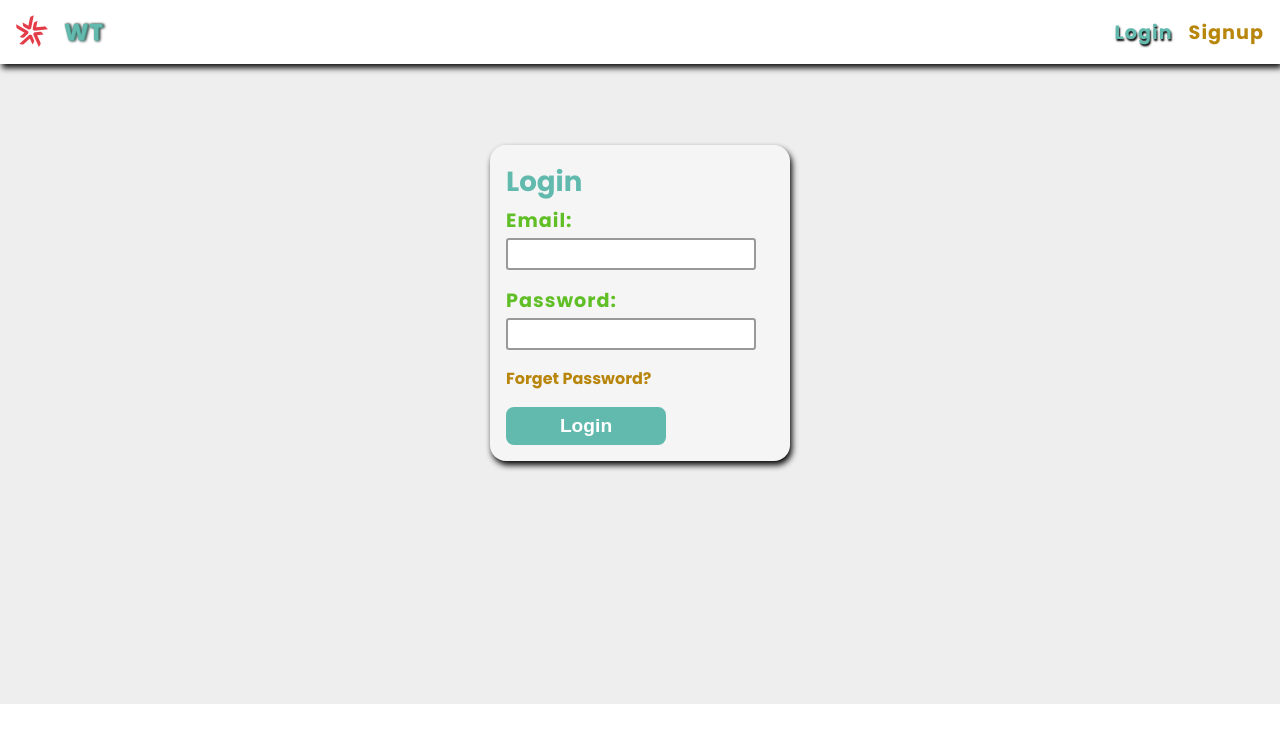
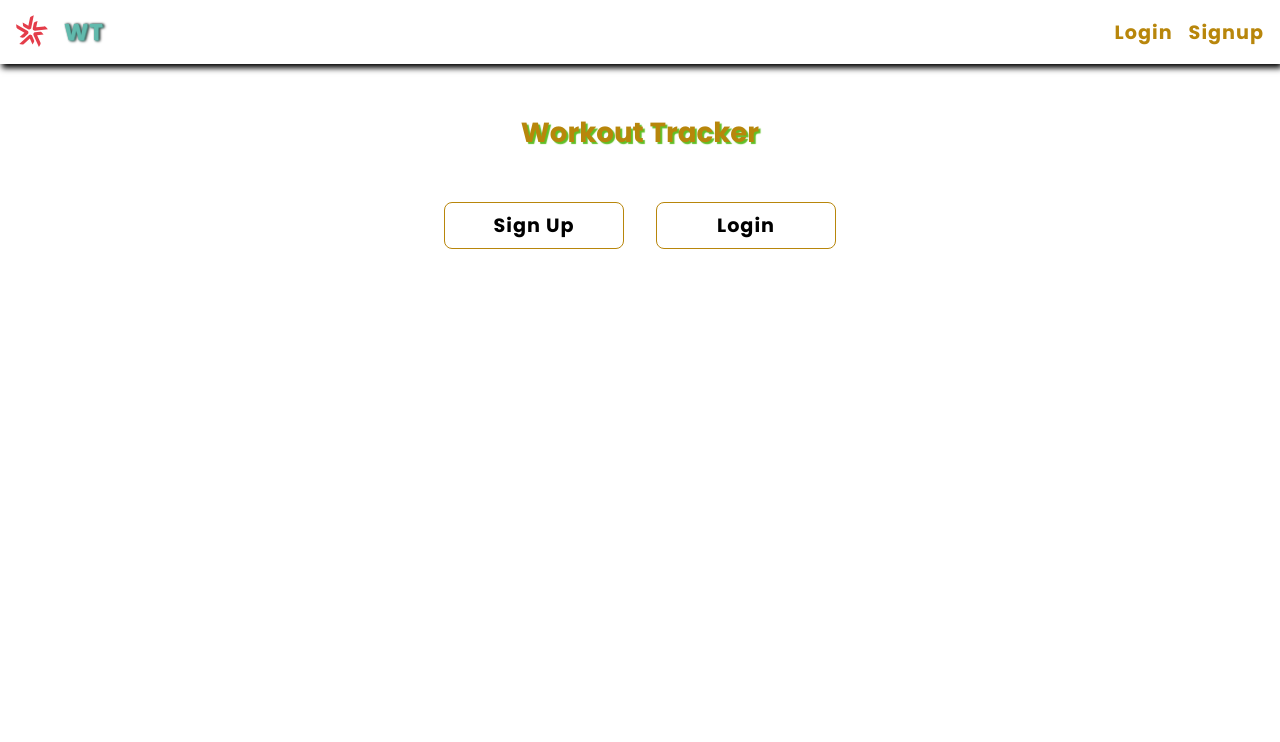
Before and after one commit to sameerahmed976/workout-frontend, a React (Vite) app: page / in a window 1280 px wide. Before the commit this address led to /login. Shown: the top 742 px of the page. Built offline with nearby package versions, Linux system fonts and the light colour scheme.

Commit message:
added the default page

```diff
--- a/src/App.jsx
+++ b/src/App.jsx
@@ -9,7 +9,7 @@ import useAuthContext from "./Hooks/AuthContext";
 import AboutMe from "./components/Pages/AboutMe";
 import ForgetPassword from "./components/Pages/ForgetPassword";
 import NewPassword from "./components/Pages/NewPassword";
-
+import DefaultPage from "./components/Pages/DefaultPage";
 const App = () => {
   const { user } = useAuthContext();
 
@@ -18,7 +18,7 @@ const App = () => {
       <BrowserRouter>
         <Routes>
           <Route path="/" element={<Layout />}>
-            <Route index element={user ? <Home /> : <Navigate to="/login" />} />
+            <Route index element={<DefaultPage />} />
             <Route
               path="/aboutMe"
               element={user ? <AboutMe /> : <Navigate to="/" />}
@@ -32,6 +32,10 @@ const App = () => {
               path="/login"
               element={!user ? <Login /> : <Navigate to="/" />}
             />
+            <Route
+              path="/home"
+              element={!user ? <Home /> : <Navigate to="/" />}
+            />
             <Route path="/forgetPassword" element={<ForgetPassword />} />
             <Route path="*" element={<Error />} />
           </Route>
--- a/src/App.scss
+++ b/src/App.scss
@@ -436,6 +436,30 @@ p {
   }
 }
 
+.default__title {
+  text-align: center;
+  padding: 3rem 0;
+  color: var(--primary-color);
+  font-size: var(--font-size-h3);
+  text-shadow: 2px 2px 1px var(--btn-color);
+}
+
+.btn__group {
+  display: flex;
+  justify-content: center;
+  flex-wrap: wrap;
+gap: 2rem;
+  .btn {
+    text-align: center;
+    width: 180px;
+    transition: var(--transition-8);
+    margin: 0;
+    &:hover {
+      color: white;
+    }
+  }
+}
+
 @media (min-width: 600px) {
   .about__login {
     max-width: 500px;
--- /dev/null
+++ b/src/components/Pages/DefaultPage.jsx
@@ -0,0 +1,23 @@
+import React from "react";
+import { Link } from "react-router-dom";
+
+const DefaultPage = () => {
+  return (
+    <>
+      <main>
+        <h2 className="default__title">Workout Tracker</h2>
+
+        <div className="btn__group">
+          <Link to="/signup" className="btn">
+            Sign up
+          </Link>
+          <Link to="/login" className="btn">
+            Login
+          </Link>
+        </div>
+      </main>
+    </>
+  );
+};
+
+export default DefaultPage;
--- a/src/components/Pages/Home.jsx
+++ b/src/components/Pages/Home.jsx
@@ -12,6 +12,9 @@ const Home = () => {
   const { user } = useAuthContext();
   // console.log(`* ~ file: Home.jsx:9 ~ Home ~ user`, user);
   const { workouts, dispatch } = useWorkouts();
+
+
+
 
   const handleDelete = async (id) => {
     if (!user) {
```
